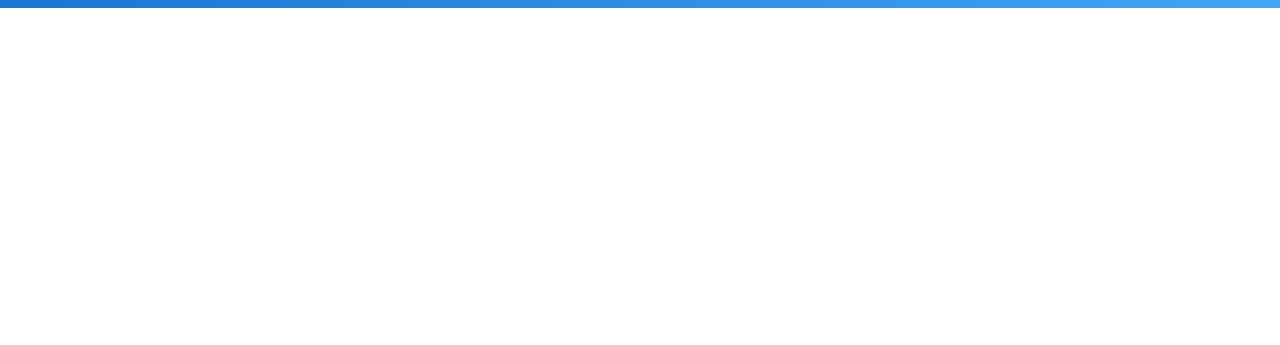
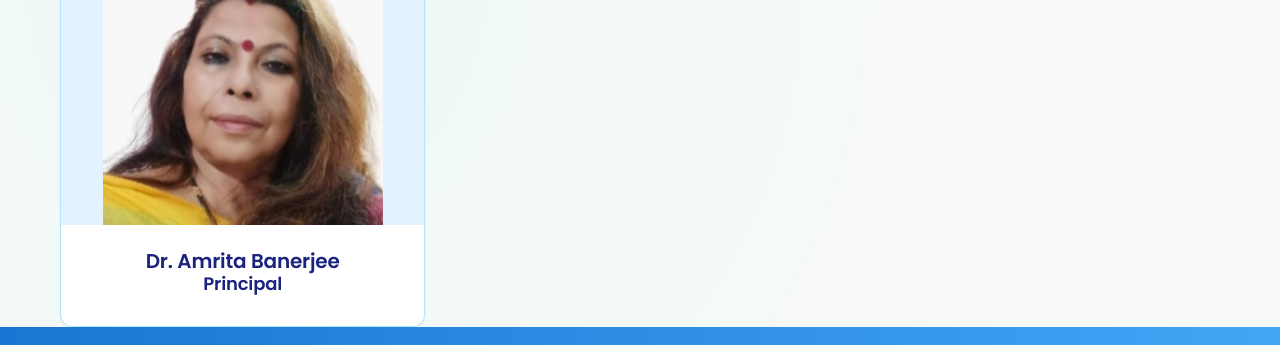
Before and after one commit to 3007devansh/vidhyartham, a plain HTML site: page index.html in a window 1280 px wide. Shown: the part 2877-3222 px from the top of the page. Before the commit the page ends 2885 px from the top, so only its background shows below. Drawn offline with Linux system fonts and the light colour scheme.

Commit message:
image_updated

```diff
--- a/index.html
+++ b/index.html
@@ -252,6 +252,16 @@
 
 
             <!-- Team Member 10 -->
+                         <div class="team-member">
+                <div class="team-image">
+                <img src="assets\People\amrita.jpg" alt="team member" loading="lazy">
+                </div>
+                <div class="team-info">
+                    <h3>Dr. Amrita Banerjee</h3>
+                    <h4> Principal</h4>
+                </div>
+            </div>
+            <!-- Team Member 11 -->
 
 
             </div>
```
Also changed, not shown: assets/People/amrita.jpeg (deleted), assets/People/amrita.jpg (added).
